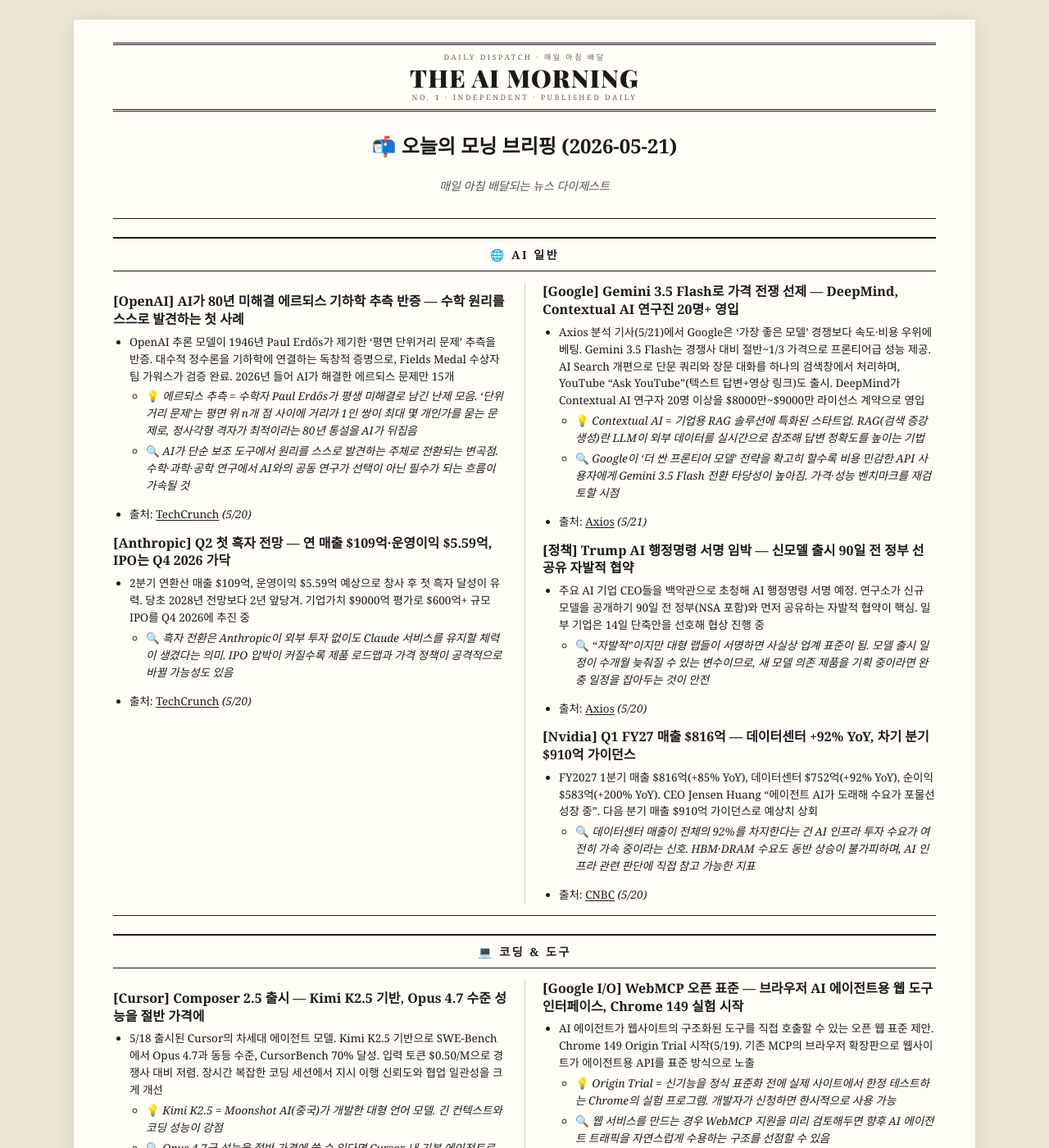
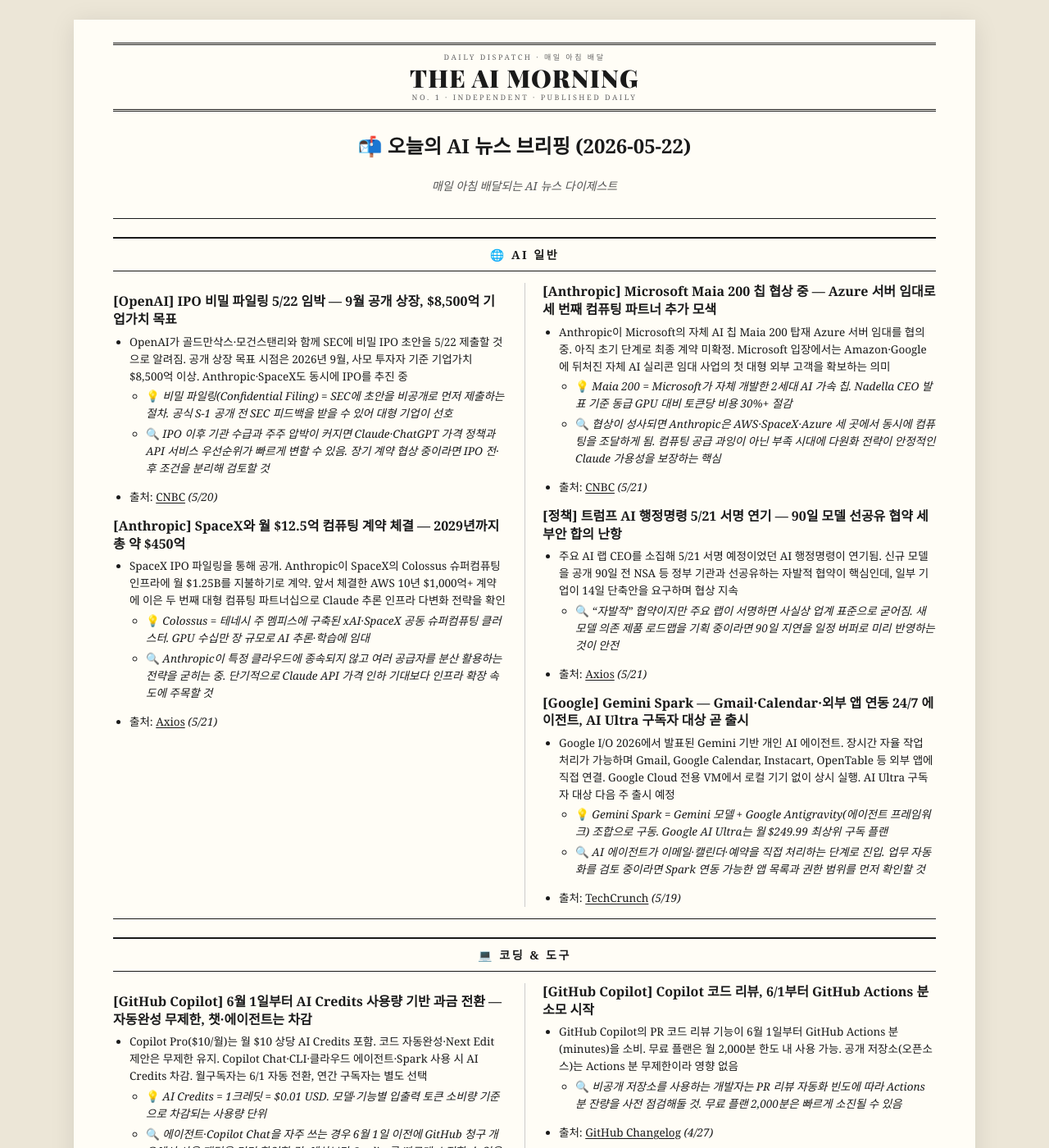
Before and after one commit to kimjans/daily-news, a Jekyll site: the page built from index.md, in a window 1280 px wide and 1400 px high. Shown: the whole window at 82% size. Built offline with Jekyll 4.4.1, drawn with Linux system fonts in a browser that asks for light colours; some of the changed text lies outside the part shown.

Commit message:
daily news: 2026-05-22

```diff
--- a/index.md
+++ b/index.md
@@ -1,85 +1,75 @@
 ---
 layout: default
-title: 모닝 브리핑
+title: The AI Morning
 ---
 
-# 📬 오늘의 모닝 브리핑 (2026-05-21)
+# 📬 오늘의 AI 뉴스 브리핑 (2026-05-22)
 
-> 매일 아침 배달되는 뉴스 다이제스트
+> 매일 아침 배달되는 AI 뉴스 다이제스트
 
 ---
 
 ## 🌐 AI 일반
 
-### **[OpenAI]** AI가 80년 미해결 에르되스 기하학 추측 반증 — 수학 원리를 스스로 발견하는 첫 사례
-- OpenAI 추론 모델이 1946년 Paul Erdős가 제기한 '평면 단위거리 문제' 추측을 반증. 대수적 정수론을 기하학에 연결하는 독창적 증명으로, Fields Medal 수상자 팀 가워스가 검증 완료. 2026년 들어 AI가 해결한 에르되스 문제만 15개
-  - 💡 *에르되스 추측 = 수학자 Paul Erdős가 평생 미해결로 남긴 난제 모음. '단위거리 문제'는 평면 위 n개 점 사이에 거리가 1인 쌍이 최대 몇 개인가를 묻는 문제로, 정사각형 격자가 최적이라는 80년 통설을 AI가 뒤집음*
-  - 🔍 *AI가 단순 보조 도구에서 원리를 스스로 발견하는 주체로 전환되는 변곡점. 수학·과학·공학 연구에서 AI와의 공동 연구가 선택이 아닌 필수가 되는 흐름이 가속될 것*
-- 출처: [TechCrunch](https://techcrunch.com/2026/05/20/openai-claims-it-solved-an-80-year-old-math-problem-for-real-this-time/) *(5/20)*
+### **[OpenAI]** IPO 비밀 파일링 5/22 임박 — 9월 공개 상장, $8,500억 기업가치 목표
+- OpenAI가 골드만삭스·모건스탠리와 함께 SEC에 비밀 IPO 초안을 5/22 제출할 것으로 알려짐. 공개 상장 목표 시점은 2026년 9월, 사모 투자자 기준 기업가치 $8,500억 이상. Anthropic·SpaceX도 동시에 IPO를 추진 중
+  - 💡 *비밀 파일링(Confidential Filing) = SEC에 초안을 비공개로 먼저 제출하는 절차. 공식 S-1 공개 전 SEC 피드백을 받을 수 있어 대형 기업이 선호*
+  - 🔍 *IPO 이후 기관 수급과 주주 압박이 커지면 Claude·ChatGPT 가격 정책과 API 서비스 우선순위가 빠르게 변할 수 있음. 장기 계약 협상 중이라면 IPO 전·후 조건을 분리해 검토할 것*
+- 출처: [CNBC](https://www.cnbc.com/2026/05/20/openai-ipo-filing.html) *(5/20)*
 
-### **[Anthropic]** Q2 첫 흑자 전망 — 연 매출 $109억·운영이익 $5.59억, IPO는 Q4 2026 가닥
-- 2분기 연환산 매출 $109억, 운영이익 $5.59억 예상으로 창사 후 첫 흑자 달성이 유력. 당초 2028년 전망보다 2년 앞당겨. 기업가치 $9000억 평가로 $600억+ 규모 IPO를 Q4 2026에 추진 중
-  - 🔍 *흑자 전환은 Anthropic이 외부 투자 없이도 Claude 서비스를 유지할 체력이 생겼다는 의미. IPO 압박이 커질수록 제품 로드맵과 가격 정책이 공격적으로 바뀔 가능성도 있음*
-- 출처: [TechCrunch](https://techcrunch.com/2026/05/20/anthropic-says-its-about-to-have-its-first-profitable-quarter/) *(5/20)*
+### **[Anthropic]** SpaceX와 월 $12.5억 컴퓨팅 계약 체결 — 2029년까지 총 약 $450억
+- SpaceX IPO 파일링을 통해 공개. Anthropic이 SpaceX의 Colossus 슈퍼컴퓨팅 인프라에 월 $1.25B를 지불하기로 계약. 앞서 체결한 AWS 10년 $1,000억+ 계약에 이은 두 번째 대형 컴퓨팅 파트너십으로 Claude 추론 인프라 다변화 전략을 확인
+  - 💡 *Colossus = 테네시 주 멤피스에 구축된 xAI·SpaceX 공동 슈퍼컴퓨팅 클러스터. GPU 수십만 장 규모로 AI 추론·학습에 임대*
+  - 🔍 *Anthropic이 특정 클라우드에 종속되지 않고 여러 공급자를 분산 활용하는 전략을 굳히는 중. 단기적으로 Claude API 가격 인하 기대보다 인프라 확장 속도에 주목할 것*
+- 출처: [Axios](https://www.axios.com/2026/05/21/ai-news-cycle-openai-anthropic-spacex) *(5/21)*
 
-### **[Google]** Gemini 3.5 Flash로 가격 전쟁 선제 — DeepMind, Contextual AI 연구진 20명+ 영입
-- Axios 분석 기사(5/21)에서 Google은 '가장 좋은 모델' 경쟁보다 속도·비용 우위에 베팅. Gemini 3.5 Flash는 경쟁사 대비 절반~1/3 가격으로 프론티어급 성능 제공. AI Search 개편으로 단문 쿼리와 장문 대화를 하나의 검색창에서 처리하며, YouTube "Ask YouTube"(텍스트 답변+영상 링크)도 출시. DeepMind가 Contextual AI 연구자 20명 이상을 $8000만~$9000만 라이선스 계약으로 영입
-  - 💡 *Contextual AI = 기업용 RAG 솔루션에 특화된 스타트업. RAG(검색 증강 생성)란 LLM이 외부 데이터를 실시간으로 참조해 답변 정확도를 높이는 기법*
-  - 🔍 *Google이 '더 싼 프론티어 모델' 전략을 확고히 할수록 비용 민감한 API 사용자에게 Gemini 3.5 Flash 전환 타당성이 높아짐. 가격·성능 벤치마크를 재검토할 시점*
-- 출처: [Axios](https://www.axios.com/2026/05/21/google-ai-anthropic-openai-war) *(5/21)*
+### **[Anthropic]** Microsoft Maia 200 칩 협상 중 — Azure 서버 임대로 세 번째 컴퓨팅 파트너 추가 모색
+- Anthropic이 Microsoft의 자체 AI 칩 Maia 200 탑재 Azure 서버 임대를 협의 중. 아직 초기 단계로 최종 계약 미확정. Microsoft 입장에서는 Amazon·Google에 뒤처진 자체 AI 실리콘 임대 사업의 첫 대형 외부 고객을 확보하는 의미
+  - 💡 *Maia 200 = Microsoft가 자체 개발한 2세대 AI 가속 칩. Nadella CEO 발표 기준 동급 GPU 대비 토큰당 비용 30%+ 절감*
+  - 🔍 *협상이 성사되면 Anthropic은 AWS·SpaceX·Azure 세 곳에서 동시에 컴퓨팅을 조달하게 됨. 컴퓨팅 공급 과잉이 아닌 부족 시대에 다원화 전략이 안정적인 Claude 가용성을 보장하는 핵심*
+- 출처: [CNBC](https://www.cnbc.com/2026/05/21/anthropic-microsoft-maia-200-ai-chip.html) *(5/21)*
 
-### **[정책]** Trump AI 행정명령 서명 임박 — 신모델 출시 90일 전 정부 선공유 자발적 협약
-- 주요 AI 기업 CEO들을 백악관으로 초청해 AI 행정명령 서명 예정. 연구소가 신규 모델을 공개하기 90일 전 정부(NSA 포함)와 먼저 공유하는 자발적 협약이 핵심. 일부 기업은 14일 단축안을 선호해 협상 진행 중
-  - 🔍 *"자발적"이지만 대형 랩들이 서명하면 사실상 업계 표준이 됨. 모델 출시 일정이 수개월 늦춰질 수 있는 변수이므로, 새 모델 의존 제품을 기획 중이라면 완충 일정을 잡아두는 것이 안전*
-- 출처: [Axios](https://www.axios.com/2026/05/20/ai-trump-executive-order-white-house-infighting) *(5/20)*
+### **[정책]** 트럼프 AI 행정명령 5/21 서명 연기 — 90일 모델 선공유 협약 세부안 합의 난항
+- 주요 AI 랩 CEO를 소집해 5/21 서명 예정이었던 AI 행정명령이 연기됨. 신규 모델을 공개 90일 전 NSA 등 정부 기관과 선공유하는 자발적 협약이 핵심인데, 일부 기업이 14일 단축안을 요구하며 협상 지속
+  - 🔍 *"자발적" 협약이지만 주요 랩이 서명하면 사실상 업계 표준으로 굳어짐. 새 모델 의존 제품 로드맵을 기획 중이라면 90일 지연을 일정 버퍼로 미리 반영하는 것이 안전*
+- 출처: [Axios](https://www.axios.com/2026/05/20/ai-trump-executive-order-white-house-infighting) *(5/21)*
 
-### **[Nvidia]** Q1 FY27 매출 $816억 — 데이터센터 +92% YoY, 차기 분기 $910억 가이던스
-- FY2027 1분기 매출 $816억(+85% YoY), 데이터센터 $752억(+92% YoY), 순이익 $583억(+200% YoY). CEO Jensen Huang "에이전트 AI가 도래해 수요가 포물선 성장 중". 다음 분기 매출 $910억 가이던스로 예상치 상회
-  - 🔍 *데이터센터 매출이 전체의 92%를 차지한다는 건 AI 인프라 투자 수요가 여전히 가속 중이라는 신호. HBM·DRAM 수요도 동반 상승이 불가피하며, AI 인프라 관련 판단에 직접 참고 가능한 지표*
-- 출처: [CNBC](https://www.cnbc.com/2026/05/20/nvidia-nvda-earnings-report-q1-2027.html) *(5/20)*
+### **[Google]** Gemini Spark — Gmail·Calendar·외부 앱 연동 24/7 에이전트, AI Ultra 구독자 대상 곧 출시
+- Google I/O 2026에서 발표된 Gemini 기반 개인 AI 에이전트. 장시간 자율 작업 처리가 가능하며 Gmail, Google Calendar, Instacart, OpenTable 등 외부 앱에 직접 연결. Google Cloud 전용 VM에서 로컬 기기 없이 상시 실행. AI Ultra 구독자 대상 다음 주 출시 예정
+  - 💡 *Gemini Spark = Gemini 모델 + Google Antigravity(에이전트 프레임워크) 조합으로 구동. Google AI Ultra는 월 $249.99 최상위 구독 플랜*
+  - 🔍 *AI 에이전트가 이메일·캘린더·예약을 직접 처리하는 단계로 진입. 업무 자동화를 검토 중이라면 Spark 연동 가능한 앱 목록과 권한 범위를 먼저 확인할 것*
+- 출처: [TechCrunch](https://techcrunch.com/2026/05/19/google-introduces-gemini-spark-a-24-7-agentic-assistant-with-gmail-integration/) *(5/19)*
 
 ---
 
 ## 💻 코딩 & 도구
 
-### **[Cursor]** Composer 2.5 출시 — Kimi K2.5 기반, Opus 4.7 수준 성능을 절반 가격에
-- 5/18 출시된 Cursor의 차세대 에이전트 모델. Kimi K2.5 기반으로 SWE-Bench에서 Opus 4.7과 동등 수준, CursorBench 70% 달성. 입력 토큰 $0.50/M으로 경쟁사 대비 저렴. 장시간 복잡한 코딩 세션에서 지시 이행 신뢰도와 협업 일관성을 크게 개선
-  - 💡 *Kimi K2.5 = Moonshot AI(중국)가 개발한 대형 언어 모델. 긴 컨텍스트와 코딩 성능이 강점*
-  - 🔍 *Opus 4.7급 성능을 절반 가격에 쓸 수 있다면 Cursor 내 기본 에이전트로 전환할 이유가 충분. 기존 워크플로를 Composer 2.5로 재테스트해볼 것*
-- 출처: [DevOps.com](https://devops.com/cursors-composer-2-5-brings-smarter-more-reliable-ai-coding-agents/) *(5/18)*
+### **[GitHub Copilot]** 6월 1일부터 AI Credits 사용량 기반 과금 전환 — 자동완성 무제한, 챗·에이전트는 차감
+- Copilot Pro($10/월)는 월 $10 상당 AI Credits 포함. 코드 자동완성·Next Edit 제안은 무제한 유지. Copilot Chat·CLI·클라우드 에이전트·Spark 사용 시 AI Credits 차감. 월구독자는 6/1 자동 전환, 연간 구독자는 별도 선택
+  - 💡 *AI Credits = 1크레딧 = $0.01 USD. 모델·기능별 입출력 토큰 소비량 기준으로 차감되는 사용량 단위*
+  - 🔍 *에이전트·Copilot Chat을 자주 쓰는 경우 6월 1일 이전에 GitHub 청구 개요에서 사용 패턴을 미리 확인할 것. 예상보다 Credits를 빠르게 소진할 수 있음*
+- 출처: [GitHub Blog](https://github.blog/news-insights/company-news/github-copilot-is-moving-to-usage-based-billing/) *(4/27)*
 
-### **[Google I/O]** Antigravity 2.0 — AI 에이전트가 12시간 만에 OS 자동 개발, Android vibe coding 지원
-- I/O 2026 기조연설에서 12시간 안에 작동하는 운영체제를 생성해 시연. Android SDK·에뮬레이터·실기기 테스트를 자동화하는 Android CLI 안정화로 Android 앱 vibe coding도 본격 지원
-  - 🔍 *단순 웹 앱을 넘어 OS·네이티브 앱 수준의 복잡한 소프트웨어도 에이전트가 초안을 잡는 시대에 진입. Android 앱 프로토타입을 빠르게 검증하는 데 Antigravity를 활용해볼 시점*
-- 출처: [Digit.in](https://www.digit.in/news/general/google-io-2026-google-claims-antigravity-20-created-an-operating-system-in-12-hours-brings-vibe-coding-to-android.html) *(5/19)*
-
-### **[Google I/O]** WebMCP 오픈 표준 — 브라우저 AI 에이전트용 웹 도구 인터페이스, Chrome 149 실험 시작
-- AI 에이전트가 웹사이트의 구조화된 도구를 직접 호출할 수 있는 오픈 웹 표준 제안. Chrome 149 Origin Trial 시작(5/19). 기존 MCP의 브라우저 확장판으로 웹사이트가 에이전트용 API를 표준 방식으로 노출
-  - 💡 *Origin Trial = 신기능을 정식 표준화 전에 실제 사이트에서 한정 테스트하는 Chrome의 실험 프로그램. 개발자가 신청하면 한시적으로 사용 가능*
-  - 🔍 *웹 서비스를 만드는 경우 WebMCP 지원을 미리 검토해두면 향후 AI 에이전트 트래픽을 자연스럽게 수용하는 구조를 선점할 수 있음*
-- 출처: [Google Developers Blog](https://developers.googleblog.com/all-the-news-from-the-google-io-2026-developer-keynote/) *(5/19)*
-
-### **[Google I/O]** Android Studio 마이그레이션 에이전트 — 수주 작업을 수시간으로, 네이티브 Kotlin 자동 전환
-- AI 에이전트가 기존 Android 앱 코드를 네이티브 Kotlin으로 자동 마이그레이션. Gemini API 기반 Managed Agents로 단일 API 호출로 격리 에이전트 즉시 실행 가능. Google AI Studio에서도 Kotlin 지원 및 Cloud Run·Firebase 원클릭 배포 추가
-  - 🔍 *레거시 Android 코드베이스를 유지하고 있다면 마이그레이션 에이전트가 작업량을 크게 줄여줄 가능성이 있음. 베타 기간 중 샘플 프로젝트로 먼저 테스트해볼 것*
-- 출처: [Google Developers Blog](https://developers.googleblog.com/all-the-news-from-the-google-io-2026-developer-keynote/) *(5/19)*
+### **[GitHub Copilot]** Copilot 코드 리뷰, 6/1부터 GitHub Actions 분 소모 시작
+- GitHub Copilot의 PR 코드 리뷰 기능이 6월 1일부터 GitHub Actions 분(minutes)을 소비. 무료 플랜은 월 2,000분 한도 내 사용 가능. 공개 저장소(오픈소스)는 Actions 분 무제한이라 영향 없음
+  - 🔍 *비공개 저장소를 사용하는 개발자는 PR 리뷰 자동화 빈도에 따라 Actions 분 잔량을 사전 점검해둘 것. 무료 플랜 2,000분은 빠르게 소진될 수 있음*
+- 출처: [GitHub Changelog](https://github.blog/changelog/2026-04-27-github-copilot-code-review-will-start-consuming-github-actions-minutes-on-june-1-2026/) *(4/27)*
 
 ---
 
 ## 💾 메모리 반도체
 
-### **[Samsung]** 18일 파업 1시간 전 막판 타결 — 6.2% 임금 인상·반도체 10.5% 보너스, 주가 7.6% 급등
-- 5/20 파업 개시 1시간 전 삼성 노사 잠정 합의. 2026년 평균 임금 6.2% 인상, 반도체 사업부 10.5% 이익 연동 주식 보너스(10년 이상 분할 지급). 조합원 투표는 5/22~27 예정, 결과 확정 전까지 파업 유예
-  - 🔍 *HBM4 공급 차질 리스크가 일단 해소되며 삼성 주가 7.6% 반등. 조합원 투표 결과에 따라 파업이 재개될 가능성이 남아 있어 Q3 납기 불확실성은 완전히 해소되지 않은 상태*
-- 출처: [CNBC](https://www.cnbc.com/2026/05/21/samsung-electronics-union-strike-suspended-wage-deal-bonuses.html) *(5/21)*
+### **[Samsung]** 삼성 노조 임금합의안 찬반투표 5/22 시작 — 5/27까지, 부결 시 파업 재개
+- 5/20 잠정 합의된 임금 협약안(평균 6.2% 인상, 반도체 사업부 10.5% 이익연동 주식 보너스)에 대한 조합원 투표가 5/22부터 5/27까지 진행. 부결 시 18일 일정 파업이 재개될 수 있어 HBM4 출하 일정 불확실성은 아직 잔존
+  - 🔍 *5/27 투표 결과 전까지 파업 재개 리스크가 남아 있음. HBM4 Q3 납기에 의존하는 AI 서버 수급 계획은 결과 확인 후 조정하는 것이 안전*
+- 출처: [Seeking Alpha](https://seekingalpha.com/news/4595337-samsung-strike-put-on-hold-wage-deal-being-put-to-vote-micron-touts-demand) *(5/21)*
 
-### **[SK Hynix]** 청주 마스크 팹을 HBM 수율 전담으로 전환 — 후공정 병목 해소 전략
-- SK Hynix가 청주 마스크 팹을 웨이퍼 테스트 중심으로 재편한다고 Digitimes가 5/21 보도. HBM은 12~16장의 다이를 적층하는 구조상 패키징 단계의 수율이 전체 공급량을 좌우. 웨이퍼 제조와 테스트를 청주 캠퍼스 내에서 직결해 불량 피드백 루프를 단축하는 전략
-  - 💡 *마스크 팹 = 반도체 노광 공정에 사용되는 포토마스크를 제조하는 시설. HBM 테스트·패키징 전용으로 전환하면 주력 생산 흐름과 분리해 수율 개선에 집중 가능*
-  - 🔍 *SK Hynix의 내부 재편으로 HBM 공급 차질 리스크가 낮아질 수 있음. 삼성 파업 여파로 공급 불확실성이 높은 상황에서 SK Hynix의 수율 우위가 더욱 부각될 전망*
-- 출처: [Digitimes](https://www.digitimes.com/news/a20260521VL210/sk-hynix-hbm-fab-packaging-wafer.html) *(5/21)*
+### **[SK Hynix]** 삼성 파업 타결 직후 주가 +11%·목표가 2배 상향 — 메모리 슈퍼사이클 수혜 기대
+- 삼성 노사 잠정 합의 이후 SK Hynix 주가가 11% 급등, 일부 증권사는 목표주가를 기존의 두 배로 상향. HBM3E 글로벌 점유율 62%를 보유한 SK Hynix가 삼성 공백기에 수요를 흡수하며 메모리 슈퍼사이클의 최대 수혜자가 될 것이라는 기대가 반영
+  - 🔍 *삼성 파업 우려가 해소됐음에도 시장은 HBM 메모리 슈퍼사이클이 SK Hynix 주도로 진행될 것으로 보고 있음. 메모리 수요 확대 흐름은 파업 결과와 무관하게 지속 중*
+- 출처: [Ad-hoc News](https://www.ad-hoc-news.de/boerse/news/ueberblick/sk-hynix-doubles-price-target-and-runs-11-percent-higher-as-samsung-labor/69392775) *(5/21)*
 
-### **[SK Hynix]** Yongin 팹 증설 일정 조기 착수 — AI 메모리 수요가 예측치 초과
-- SK Hynix가 경기도 용인 신규 팹 증설 일정을 앞당겨 착수. AI 서비스 확산으로 DRAM·HBM 수요가 예상을 초과하자 클린룸 구축·장비 반입을 기존 계획보다 빠른 속도로 진행 중
-  - 🔍 *Goldman Sachs는 2026년 DRAM 공급 부족률을 4.9%로 상향 조정 — 15년 만에 최악의 수급 불균형. Nvidia 실적 호조와 에이전트 AI 확산이 메모리 수요를 예측치 이상으로 끌어올리는 중*
-- 출처: [Digitimes](https://www.digitimes.com/news/a20260518VL210/sk-hynix-fab-capacity-demand-production.html) *(5/18)*
+### **[메모리 시장]** Q2 DRAM 계약가 +58~63%, NAND +70~75% — 15년 만에 최대 분기 상승폭
+- TrendForce 집계 기준 2026년 2분기 DRAM 계약가가 전분기 대비 58~63% 급등, NAND는 70~75% 상승. HBM 공급 부족률 5.1%로 2011년 이후 최악. AI 서버용 수요가 예측치를 초과하며 신규 팹이 가동되는 2026년 말까지 공급 부족 지속 전망
+  - 🔍 *AI 인프라용 메모리를 직접 조달하는 기업은 비용 급증에 대비해 장기 공급 계약 여부를 점검할 것. 스폿 구매 의존도가 높을수록 Q3~Q4 조달 비용 리스크가 큼*
+- 출처: [BigGo Finance](https://finance.biggo.com/news/Vta3FZ4B6tLPsnrZ5pOO) *(TrendForce 기반)*
```
Also changed, not shown: news/2026-05-21.md (added, +80 -0 lines).
